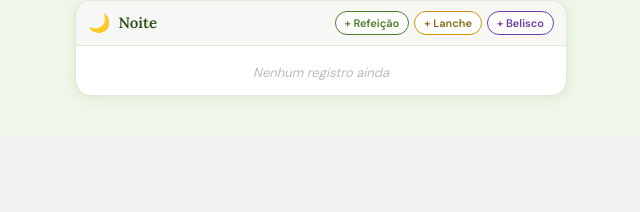
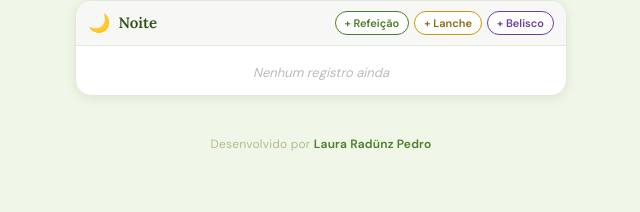
Before and after one commit to LauraRadunz/diario-alimentar, a Flask app: page / in a window 1280 px wide. Shown: the part 833-1045 px from the top of the page, without its empty margins (319-959 px from the left). Before the commit the page ends 935 px from the top, so only its background shows below. Run offline with Flask 3, Linux system fonts and the light colour scheme; the visitor is signed in with stand-in values (Sample User, id 1); data that the repository does not hold is empty.

Commit message:
fix: espaçamento do PDF, separador entre inserções e créditos de autoria

```diff
--- a/app.py
+++ b/app.py
@@ -18,28 +18,17 @@ from functools import wraps
 
 # ── Fontes ─────────────────────────────────────────────────────────────────────
 import reportlab as _rl
-
-def _reg(a, f):
-    candidatos = [
-        os.path.join(os.path.dirname(_rl.__file__), "fonts", f),
-        os.path.join("/usr/share/fonts/truetype/dejavu", f),
-        os.path.join("/usr/share/fonts", f),
-        os.path.join(os.path.dirname(__file__), "fonts", f),
-    ]
-    for p in candidatos:
-        if os.path.exists(p):
-            try:
-                pdfmetrics.registerFont(TTFont(a, p))
-                return True
-            except Exception:
-                pass
+_FD = os.path.join(os.path.dirname(_rl.__file__), "fonts")
+def _reg(a,f):
+    p=os.path.join(_FD,f)
+    if os.path.exists(p):
+        try: pdfmetrics.registerFont(TTFont(a,p)); return True
+        except: pass
     return False
-
 _ok   = _reg("Body","DejaVuSans.ttf") and _reg("Body-B","DejaVuSans-Bold.ttf") and _reg("Body-I","DejaVuSans-Oblique.ttf")
 FONT  = "Body"   if _ok else "Helvetica"
 FONT_B= "Body-B" if _ok else "Helvetica-Bold"
 FONT_I= "Body-I" if _ok else "Helvetica-Oblique"
-print(f"[PDF] Fonte: {'DejaVu (OK)' if _ok else 'Helvetica (fallback)'}")
 
 # ── Flask ──────────────────────────────────────────────────────────────────────
 app = Flask(__name__)
@@ -255,52 +244,50 @@ def fmt_data(iso):
 def build_pdf(nome,dias_rows,conn,user_id):
     VD=colors.HexColor("#1E3A08");VM=colors.HexColor("#3A6B18")
     VP=colors.HexColor("#D6EDB8");AM=colors.HexColor("#8B6914")
-    BE=colors.HexColor("#6B3FA0")  # belisco – roxo suave
+    BE=colors.HexColor("#6B3FA0")
     CZ=colors.HexColor("#555555");CL=colors.HexColor("#888888")
+    SEP=colors.HexColor("#EAF2E0")  # separador leve entre inserções
     buf=io.BytesIO()
     doc=SimpleDocTemplate(buf,pagesize=A4,
                           rightMargin=2.2*cm,leftMargin=2.2*cm,
-                          topMargin=3*cm,bottomMargin=2.2*cm)
+                          topMargin=3.5*cm,bottomMargin=2.5*cm)
     s=getSampleStyleSheet()
-    def P(n,**kw): return ParagraphStyle(n,parent=s["Normal"],**{"fontName":FONT,**kw})
+    def P(n,**kw): return ParagraphStyle(n,parent=s["Normal"],fontName=FONT,**kw)
     st=dict(
-        titulo  =P("t",  fontName=FONT_B,fontSize=22,textColor=VD,alignment=TA_CENTER,spaceAfter=4),
-        subtit  =P("s",  fontSize=11,textColor=CZ,alignment=TA_CENTER,spaceAfter=4),
-        per_l   =P("pl", fontSize=10,textColor=CL,alignment=TA_CENTER,spaceAfter=14),
-        dia     =P("d",  fontName=FONT_B,fontSize=13,textColor=VD,spaceBefore=18,spaceAfter=4),
-        periodo =P("p",  fontName=FONT_B,fontSize=11,textColor=VM,spaceBefore=10,spaceAfter=4,leftIndent=4),
+        titulo  =P("t",  fontName=FONT_B,fontSize=22,textColor=VD,alignment=TA_CENTER,spaceAfter=8),
+        subtit  =P("s",  fontSize=11,textColor=CZ,alignment=TA_CENTER,spaceAfter=6),
+        per_l   =P("pl", fontSize=10,textColor=CL,alignment=TA_CENTER,spaceAfter=18),
+        dia     =P("d",  fontName=FONT_B,fontSize=13,textColor=VD,spaceBefore=20,spaceAfter=4),
+        periodo =P("p",  fontName=FONT_B,fontSize=11,textColor=VM,spaceBefore=12,spaceAfter=6,leftIndent=4),
         hora    =P("h",  fontName=FONT_I,fontSize=9,textColor=CL,spaceAfter=3,leftIndent=10),
-        alimento=P("a",  fontSize=10,textColor=colors.HexColor("#222"),spaceAfter=2,leftIndent=18,leading=14),
-        ingred  =P("i",  fontName=FONT_I,fontSize=9,textColor=CL,spaceAfter=1,leftIndent=30,leading=13),
-        lanche  =P("l",  fontSize=10,textColor=AM,spaceAfter=2,leftIndent=10,leading=14),
-        belisco =P("b",  fontSize=10,textColor=BE,spaceAfter=2,leftIndent=10,leading=14),
-        obs     =P("o",  fontName=FONT_I,fontSize=9,textColor=CZ,spaceAfter=4,leftIndent=4,
-                   borderPad=4),
-        rodape  =P("r",  fontSize=8,textColor=CL,alignment=TA_CENTER),
+        alimento=P("a",  fontSize=10,textColor=colors.HexColor("#222"),spaceAfter=2,leftIndent=18,leading=15),
+        ingred  =P("i",  fontName=FONT_I,fontSize=9,textColor=CL,spaceAfter=2,leftIndent=30,leading=13),
+        lanche  =P("l",  fontSize=10,textColor=AM,spaceAfter=2,leftIndent=10,leading=15),
+        belisco =P("b",  fontSize=10,textColor=BE,spaceAfter=2,leftIndent=10,leading=15),
+        obs     =P("o",  fontName=FONT_I,fontSize=9,textColor=CZ,spaceAfter=6,leftIndent=4),
+        rodape  =P("r",  fontSize=8,textColor=CL,alignment=TA_CENTER,leading=13),
     )
     story=[
-        Spacer(1,.4*cm),
+        Spacer(1,.6*cm),
         Paragraph("Diário Alimentar",st["titulo"]),
-        Spacer(1,.2*cm),
+        Spacer(1,.15*cm),
         Paragraph(f"Nome: {nome}",st["subtit"]),
     ]
     if dias_rows:
         prim=fmt_data(dias_rows[0]["data"]); ult=fmt_data(dias_rows[-1]["data"])
         story.append(Paragraph(prim if prim==ult else f"{prim}  até  {ult}",st["per_l"]))
-    story.append(HRFlowable(width="100%",thickness=2,color=VM,spaceAfter=14))
+    story.append(HRFlowable(width="100%",thickness=2,color=VM,spaceAfter=16))
 
     for row in dias_rows:
         iso=row["data"]
         story.append(Paragraph(fmt_data(iso),st["dia"]))
-        story.append(HRFlowable(width="100%",thickness=.6,color=VP,spaceAfter=6))
+        story.append(HRFlowable(width="100%",thickness=.6,color=VP,spaceAfter=8))
 
-        # Observação do dia
         obs_row=conn.execute(
             "SELECT obs FROM obs_dia WHERE usuario_id=? AND data=?",(user_id,iso)
         ).fetchone()
         if obs_row and obs_row["obs"].strip():
             story.append(Paragraph(f"📝 {obs_row['obs']}",st["obs"]))
-            story.append(Spacer(1,.1*cm))
 
         refs=conn.execute(
             "SELECT * FROM refeicoes WHERE data=? AND usuario_id=? ORDER BY periodo,horario",(iso,user_id)
@@ -312,7 +299,13 @@ def build_pdf(nome,dias_rows,conn,user_id):
         for pk,plabel in PERIODOS.items():
             if not pp[pk]: continue
             story.append(Paragraph(plabel,st["periodo"]))
-            for r in pp[pk]:
+            for idx,r in enumerate(pp[pk]):
+                # Separador leve entre inserções do mesmo turno (não antes da primeira)
+                if idx > 0:
+                    story.append(Spacer(1,.15*cm))
+                    story.append(HRFlowable(width="85%",thickness=.4,color=SEP,
+                                            hAlign="RIGHT",spaceAfter=6))
+
                 als=conn.execute(
                     "SELECT * FROM alimentos WHERE refeicao_id=? ORDER BY ordem,id",(r["id"],)
                 ).fetchall()
@@ -343,13 +336,17 @@ def build_pdf(nome,dias_rows,conn,user_id):
                         story.append(Paragraph(f"•  {a['nome']}{med}",st["alimento"]))
                         if a["ingredientes"] and a["ingredientes"].strip():
                             story.append(Paragraph(f"↳ {a['ingredientes']}",st["ingred"]))
-                story.append(Spacer(1,.12*cm))
-        story.append(Spacer(1,.4*cm))
 
-    story.append(HRFlowable(width="100%",thickness=.5,color=VP))
-    story.append(Spacer(1,.15*cm))
+        story.append(Spacer(1,.5*cm))
+
+    story.append(HRFlowable(width="100%",thickness=.5,color=VP,spaceAfter=8))
     story.append(Paragraph(
-        f"Relatório gerado em {datetime.now().strftime('%d/%m/%Y às %H:%M')}  ·  Diário Alimentar",
+        f"Gerado em {datetime.now().strftime('%d/%m/%Y às %H:%M')}  ·  Diário Alimentar",
+        st["rodape"]
+    ))
+    story.append(Spacer(1,.1*cm))
+    story.append(Paragraph(
+        "Desenvolvido com carinho por Laura Radünz Pedro — porque registrar o que se come também é um ato de cuidado.",
         st["rodape"]
     ))
     doc.build(story); buf.seek(0); return buf
@@ -357,21 +354,16 @@ def build_pdf(nome,dias_rows,conn,user_id):
 @app.route("/api/exportar-pdf", methods=["POST"])
 @login_required
 def exportar_pdf():
-    try:
-        body=request.json; di=body.get("data_inicio"); df=body.get("data_fim")
-        nome=(body.get("nome_paciente") or session.get("usuario_nome","Paciente")).strip()
-        conn=get_db(); params=[uid()]
-        query="SELECT DISTINCT data FROM refeicoes WHERE usuario_id=?"
-        if di and df: query+=" AND data BETWEEN ? AND ?"; params+=[di,df]
-        query+=" ORDER BY data"
-        dias=conn.execute(query,params).fetchall()
-        buf=build_pdf(nome,dias,conn,uid()); conn.close()
-        safe=nome.replace(" ","_").replace("/","_")
-        return send_file(buf,as_attachment=True,download_name=f"diario_alimentar_{safe}.pdf",mimetype="application/pdf")
-    except Exception as e:
-        import traceback
-        print("[PDF ERROR]", traceback.format_exc())
-        return jsonify({"erro": str(e)}), 500
+    body=request.json; di=body.get("data_inicio"); df=body.get("data_fim")
+    nome=(body.get("nome_paciente") or session.get("usuario_nome","Paciente")).strip()
+    conn=get_db(); params=[uid()]
+    query="SELECT DISTINCT data FROM refeicoes WHERE usuario_id=?"
+    if di and df: query+=" AND data BETWEEN ? AND ?"; params+=[di,df]
+    query+=" ORDER BY data"
+    dias=conn.execute(query,params).fetchall()
+    buf=build_pdf(nome,dias,conn,uid()); conn.close()
+    safe=nome.replace(" ","_").replace("/","_")
+    return send_file(buf,as_attachment=True,download_name=f"diario_alimentar_{safe}.pdf",mimetype="application/pdf")
 
 if __name__=="__main__":
     port=int(os.environ.get("PORT",5000))
--- a/static/style.css
+++ b/static/style.css
@@ -665,6 +665,20 @@ label, .label-alimentos {
 /* Vazio */
 .vazio-msg { font-size: 13px; color: #bbb; text-align: center; padding: 8px 0 4px; font-style: italic; }
 
+/* ===== RODAPÉ DO SITE ===== */
+.site-footer {
+  text-align: center;
+  margin-top: 40px;
+  padding-bottom: 20px;
+  font-size: 12px;
+  color: #aac08a;
+  letter-spacing: 0.2px;
+}
+.site-footer strong {
+  color: var(--verde-medio);
+  font-weight: 600;
+}
+
 /* Scrollbar */
 ::-webkit-scrollbar { width: 5px; }
 ::-webkit-scrollbar-track { background: transparent; }
--- a/templates/index.html
+++ b/templates/index.html
@@ -176,6 +176,10 @@
     </div>
   </div>
 
+  <footer class="site-footer">
+    Desenvolvido por <strong>Laura Radünz Pedro</strong>
+  </footer>
+
   <script src="/static/app.js"></script>
 </body>
 </html>
```
Also changed, not shown: other parts of static/style.css (+12 -17 lines).
